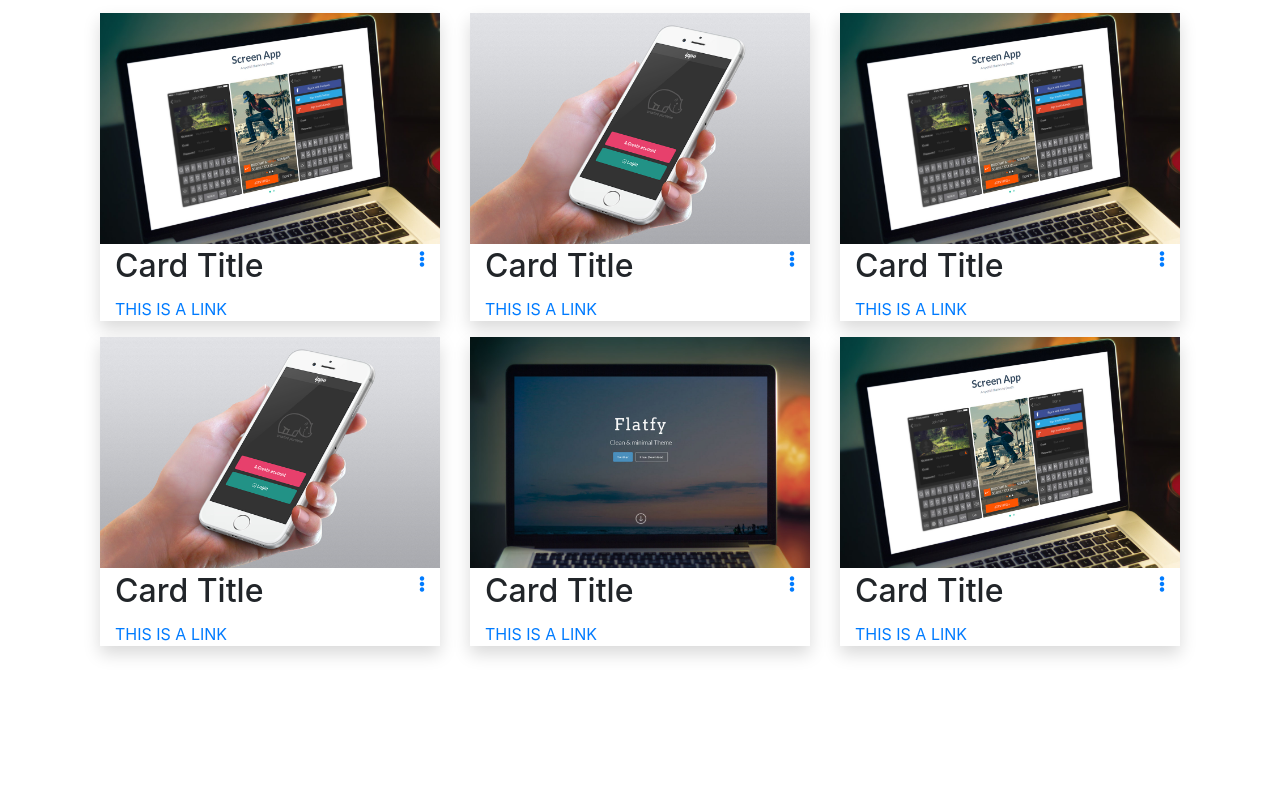
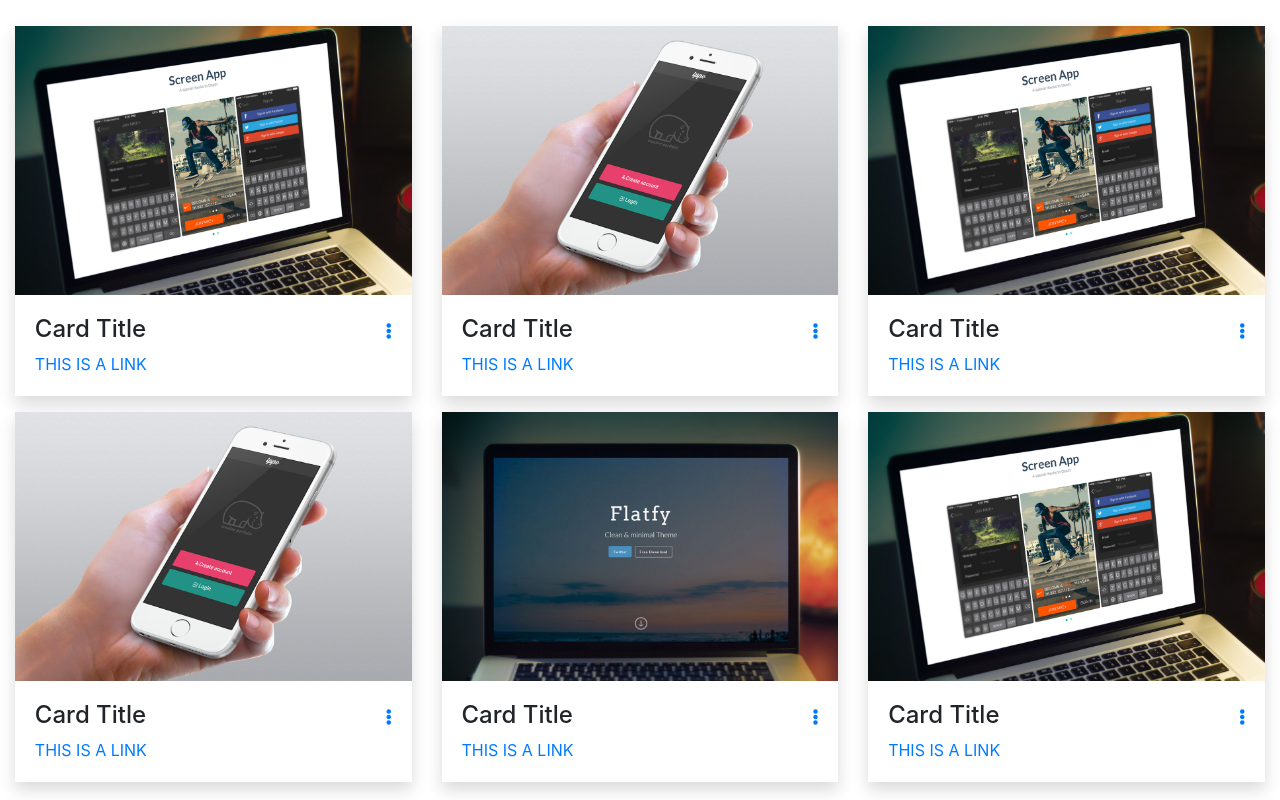
Before and after one commit to dclsifufrancis/exercice-html-bootstrap-gp, a plain HTML site: page index.html in a window 1280 px wide. Drawn offline with nearby package versions, Linux system fonts and the light colour scheme.

Commit message:
add almost done

```diff
--- a/index.html
+++ b/index.html
@@ -18,104 +18,106 @@
     <title>html+bootstrap</title>
 
 </head>
-<body class="container">
-    <section class="d-flex flex-wrap justify-content-center">
-        <article class="col-sm-1 col-md-3 col-lg-4">
+<body>
+    <section class="container-fluid">
+        <div class="row">
+        <article class="col-sm-12 col-md-6 col-lg-4">
             <figure class="shadow">
-                <img src="images/03.jpg" class="img-responsive" alt="ima ge numéro 1"style="width:100%">
-                    <figcaption class="container d-flex  justify-content-between">
+                <img src="images/03.jpg" alt="image numéro 1"style="width:100%">
+                <figcaption class="d-flex">
+                    <div class="w-100">
                         <H2>Card Title</H2>
-                            <nav  class="">
+                        <a href="#">THIS IS A LINK</a>
+                    </div>
+                    <nav  class="flex-shrink-1">
                         <ul class="list-unstyled">
                             <li><a href ="#" class="fa fa-ellipsis-v"></a></li>
                         </ul>
                     </nav>
                 </figcaption>
-                    <div class="container">
+            </figure>
+        </article>
+        <article class="col-sm-12 col-md-6 col-lg-4">
+                <figure class="shadow">
+                <img src="images/05.jpg" alt="image numéro 1"style="width:100%">
+                <figcaption class="d-flex">
+                    <div class="w-100">
+                        <H2>Card Title</H2>
                         <a href="#">THIS IS A LINK</a>
                     </div>
-            </figure>
-        </article>
-        <article class="col-sm-1 col-md-3 col-lg-4">
-                <figure class="shadow">
-                <img src="images/05.jpg" class="img-responsive" alt="image numéro 1"style="width:100%">
-                <figcaption class="container d-flex  justify-content-between">
-                    <h2>Card Title </h2>
-                        <nav class="d-flex justify-content-end">
+                    <nav  class="flex-shrink-1">
                         <ul class="list-unstyled">
                             <li><a href ="#" class="fa fa-ellipsis-v"></a></li>
                         </ul>
                     </nav>
                 </figcaption>
-                <div class="container">
+            </figure>
+        </article>
+        <article class="col-sm-12 col-md-6 col-lg-4">
+                <figure class="shadow">
+                <img src="images/03.jpg" alt="image numéro 1"style="width:100%">
+                <figcaption class="d-flex">
+                    <div class="w-100">
+                        <H2>Card Title</H2>
                         <a href="#">THIS IS A LINK</a>
                     </div>
-            </figure>
-        </article>
-        <article class="col-sm-1 col-md-3 col-lg-4">
-                <figure class="shadow">
-                <img src="images/03.jpg" class="img-responsive" alt="image numéro 1"style="width:100%">
-                <figcaption class="container d-flex  justify-content-between">
-                    <h2>Card Title </h2>
-                    <nav class="d-flex justify-content-end">
+                    <nav  class="flex-shrink-1">
                         <ul class="list-unstyled">
                             <li><a href ="#" class="fa fa-ellipsis-v"></a></li>
                         </ul>
                     </nav>
                 </figcaption>
-                <div class="container">
+            </figure>
+        </article>
+        <article class="col-sm-12 col-md-6 col-lg-4">
+                <figure class="shadow">
+                <img src="images/05.jpg" alt="image numéro 1"style="width:100%">
+                <figcaption class="d-flex">
+                    <div class="w-100">
+                        <H2>Card Title</H2>
                         <a href="#">THIS IS A LINK</a>
                     </div>
-            </figure>
-        </article>
-        <article class="col-sm-2 col-md-3 col-lg-4">
-            <figure class="shadow">
-                <img src="images/05.jpg" class="img-responsive" alt="image numéro 1"style="width:100%">
-                <figcaption class="container d-flex  justify-content-between">
-                    <h2>Card Title </h2>
-                    <nav class="d-flex justify-content-end">
+                    <nav  class="flex-shrink-1">
                         <ul class="list-unstyled">
                             <li><a href ="#" class="fa fa-ellipsis-v"></a></li>
                         </ul>
                     </nav>
                 </figcaption>
-                <div class="container">
+            </figure>
+        </article>
+        <article class="col-sm-12 col-md-6 col-lg-4">
+                <figure class="shadow">
+                <img src="images/04.jpg" alt="image numéro 1"style="width:100%">
+                <figcaption class="d-flex">
+                    <div class="w-100">
+                        <H2>Card Title</H2>
                         <a href="#">THIS IS A LINK</a>
                     </div>
-            </figure>
-        </article>
-        <article class="col-sm-2 col-md-3 col-lg-4">
-            <figure class="shadow">
-                <img src="images/04.jpg" class="img-responsive" alt="image numéro 1"style="width:100%">
-                <figcaption class="container d-flex  justify-content-between">
-                <h2>Card Title </h2>
-                    <nav class="d-flex justify-content-end">
+                    <nav  class="flex-shrink-1">
                         <ul class="list-unstyled">
                             <li><a href ="#" class="fa fa-ellipsis-v"></a></li>
                         </ul>
                     </nav>
                 </figcaption>
-                <div class="container">
+            </figure>
+        </article>
+        <article class="col-sm-12 col-md-6 col-lg-4">
+                <figure class="shadow">
+                <img src="images/03.jpg" alt="image numéro 1"style="width:100%">
+                <figcaption class="d-flex">
+                    <div class="w-100">
+                        <H2>Card Title</H2>
                         <a href="#">THIS IS A LINK</a>
                     </div>
-            </figure>
-        </article>
-        <article class="col-sm-2 col-md-3 col-lg-4">
-            <figure class="shadow">
-                <img src="images/03.jpg" class="img-responsive" alt="image numéro 1"style="width:100%">
-                <figcaption class="container d-flex  justify-content-between">
-                    <h2>Card Title </h2>
-                    <nav class="d-flex justify-content-end">
+                    <nav  class="flex-shrink-1">
                         <ul class="list-unstyled">
                             <li><a href ="#" class="fa fa-ellipsis-v"></a></li>
                         </ul>
                     </nav>
                 </figcaption>
-                <div class="container">
-                    <a href="#">THIS IS A LINK</a>
-                </div>
             </figure>
         </article>
+        </div>
     </section>
 </body>
 </html>
--- a/style.css
+++ b/style.css
@@ -3,6 +3,18 @@
     padding: 0;
 }
 
-.container {
-    padding-top: 1%;
+H2 {
+    font-size: 1.5rem;
 }
+
+figcaption {
+    padding: 5%;
+}
+
+nav {
+    margin-top: 1%;
+}
+
+section {
+    margin-top: 2%;
+}
```
Lines whose indentation alone changed are shown as unchanged.
